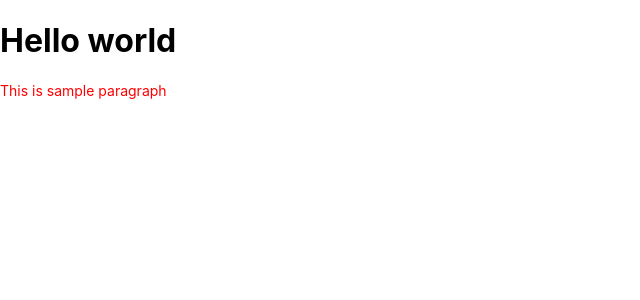
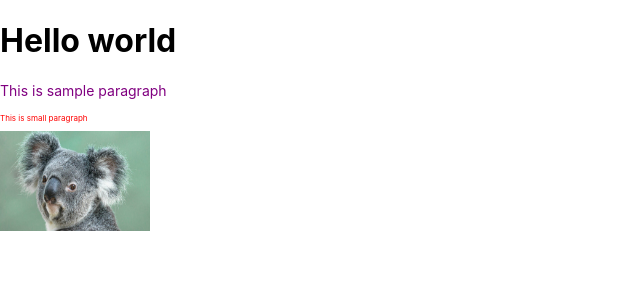
Before and after one commit to GuldanaBaktybekova/23.03-app, a JavaScript app: page / in a window 1280 px wide. Shown: the top 300 px of the page, without its empty margins (0-640 px from the left). Built offline with nearby package versions, Linux system fonts and the light colour scheme; the HTML template or start-up script is replaced by a standard one.

Commit message:
Added image components

```diff
--- a/src/App.js
+++ b/src/App.js
@@ -1,11 +1,18 @@
-import Paragraph from "./components/Paragraph/Paragraph.js";
+import Paragraph from './components/Paragraph/Paragraph.js';
+import Image from './components/Image/Image.js';
+import koalaImage from './assets/koala.jpg';
 
 function App() {
   return (
     <div className="App">
       <h1>Hello world</h1>
 
-      <Paragraph size="14px" color="red">This is sample paragraph</Paragraph>
+      <Paragraph size="14px" color="purple">This is sample paragraph</Paragraph>
+
+      <Paragraph size=".5rem" color="red">This is small paragraph</Paragraph>
+
+
+      <Image url={koalaImage} width="150px" height="100px"/>
     </div>
   );
 }
--- /dev/null
+++ b/src/components/Image/Image.js
@@ -0,0 +1,10 @@
+function Image(props) {
+
+  const style = {
+    width: props.width,
+    height: props.height,
+  }
+  return <img style={style} src={props.url}/>
+}
+
+export default Image;
```
Also changed, not shown: src/assets/koala.jpg (added).
